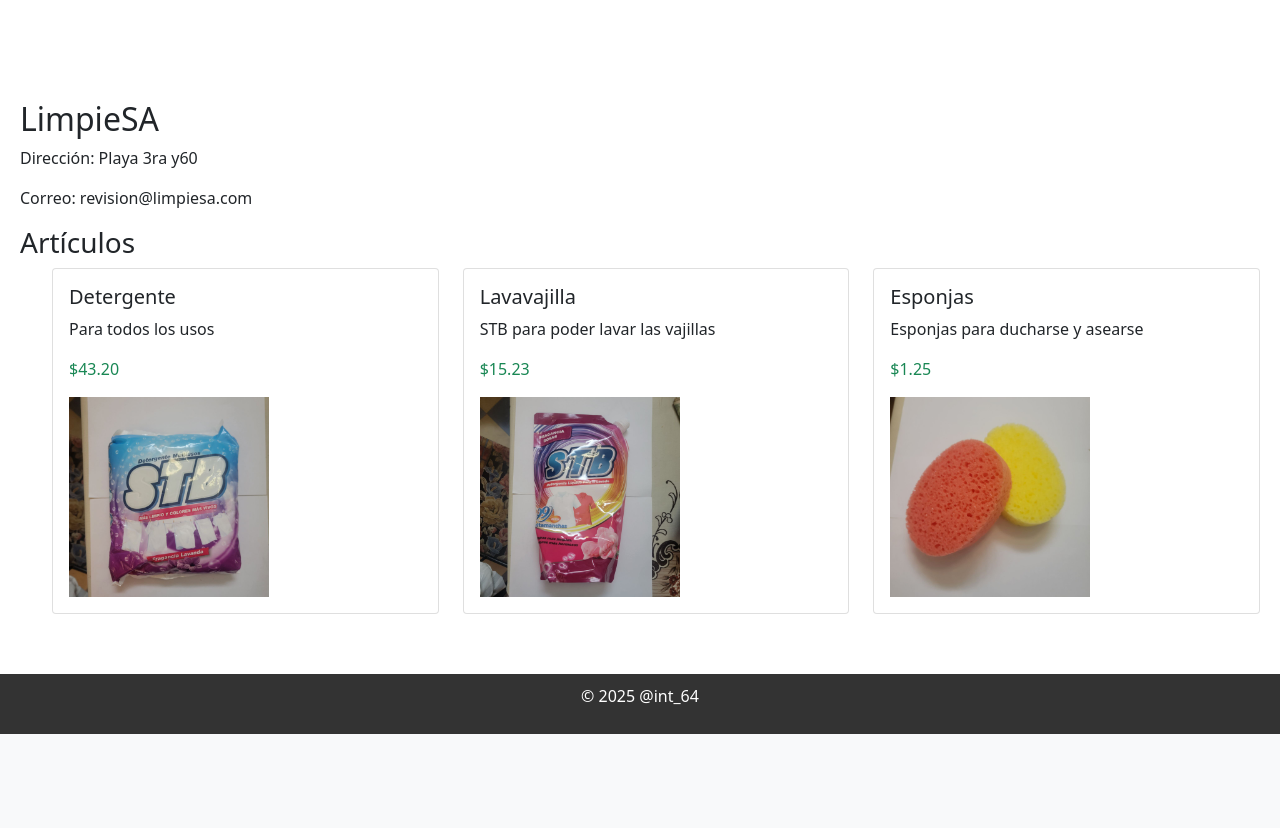
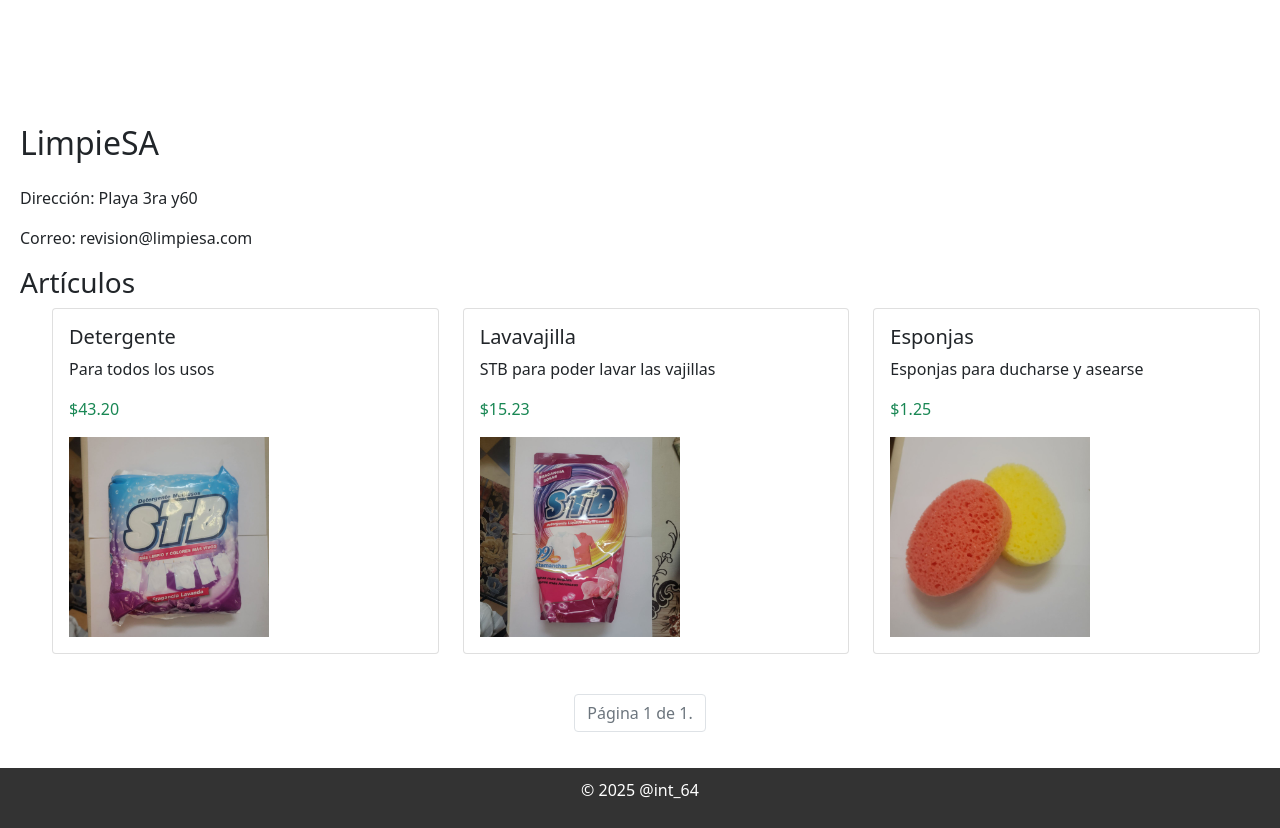
Before and after one commit to carlosr301101/Django-desoft, a Django app: page /Mi_negocio/ver_tienda/10/ in a window 1280 px wide. Shown: the part 72-900 px from the top of the page. Before the commit the page ends 806 px from the top, so only its background shows below. Run offline with Django 5.2, Linux system fonts and the light colour scheme; data comes from the database, SQL or seed files in the repository; both versions use the stored data as it was after the commit; some libraries are stand-ins or nearby versions.

Commit message:
adding pagination to the stores

```diff
--- a/django_project/Mi_negocio/templates/Mi_negocio/ver_tienda.html
+++ b/django_project/Mi_negocio/templates/Mi_negocio/ver_tienda.html
@@ -1,16 +1,17 @@
 {% extends 'Mi_negocio/layout.html' %}
 
 {% block body %}
-    <h2>{{ tienda.nombre }}</h2>
+
+    <h2 class="my-4">{{ tienda.nombre }}</h2>
     <p>Dirección: {{ tienda.direccion }}</p>
     <p>Correo: {{ tienda.correo }}</p>
-
+    {% if page_obj %}
     <h3>Artículos</h3>
     <div>
 
     <ul>
         <div class="row">
-        {% for articulo in tienda.articulos.all %}
+        {% for articulo in page_obj %}
         <div class="col-md-4 mb-4">
             <div class="card h-100">
                 <div class="card-body">
@@ -41,4 +42,46 @@
             <button class="btn btn-primary">Agregar artículo</button>
         </a>
     {% endif %}
+
+
+    <!-- Paginación -->
+    <nav aria-label="Page navigation">
+        <ul class="pagination justify-content-center">
+            {% if page_obj.has_previous %}
+                <li class="page-item">
+                    <a class="page-link" href="?page=1" aria-label="Primera">
+                        <span aria-hidden="true">&laquo; Primera</span>
+                    </a>
+                </li>
+                <li class="page-item">
+                    <a class="page-link" href="?page={{ page_obj.previous_page_number }}" aria-label="Anterior">
+                        <span aria-hidden="true">Anterior</span>
+                    </a>
+                </li>
+            {% endif %}
+
+            <li class="page-item disabled">
+                <span class="page-link">
+                    Página {{ page_obj.number }} de {{ page_obj.paginator.num_pages }}.
+                </span>
+            </li>
+
+            {% if page_obj.has_next %}
+                <li class="page-item">
+                    <a class="page-link" href="?page={{ page_obj.next_page_number }}" aria-label="Siguiente">
+                        <span aria-hidden="true">Siguiente</span>
+                    </a>
+                </li>
+                <li class="page-item">
+                    <a class="page-link" href="?page={{ page_obj.paginator.num_pages }}" aria-label="Última">
+                        <span aria-hidden="true">Última &raquo;</span>
+                    </a>
+                </li>
+            {% endif %}
+        </ul>
+    </nav>
+    {% else %}
+    <p>No hay productos disponibles en esta tienda.</p>
+{% endif %}
+
 {% endblock %}
--- a/django_project/Mi_negocio/views.py
+++ b/django_project/Mi_negocio/views.py
@@ -94,7 +94,24 @@
 
 def ver_tienda(request, tienda_id):
     tienda = Tienda.objects.get(id=tienda_id)
-    return render(request, 'Mi_negocio/ver_tienda.html', {'tienda': tienda})
+
+    articulos=Articulo.objects.filter(tienda=tienda_id)
+
+    paginator = Paginator(articulos, 6)
+    page_number = request.GET.get('page')
+
+    try:
+        page_obj = paginator.get_page(page_number)
+    except PageNotAnInteger:
+        page_obj = paginator.get_page(1)
+    except EmptyPage:
+        page_obj = paginator.get_page(paginator.num_pages)
+
+    return render(request, 'Mi_negocio/ver_tienda.html', {
+        'tienda': tienda,
+        'page_obj': page_obj,
+    })
+
 
 
 def buscar_articulos(request):
```
Also changed, not shown: django_project/db.sqlite3.
